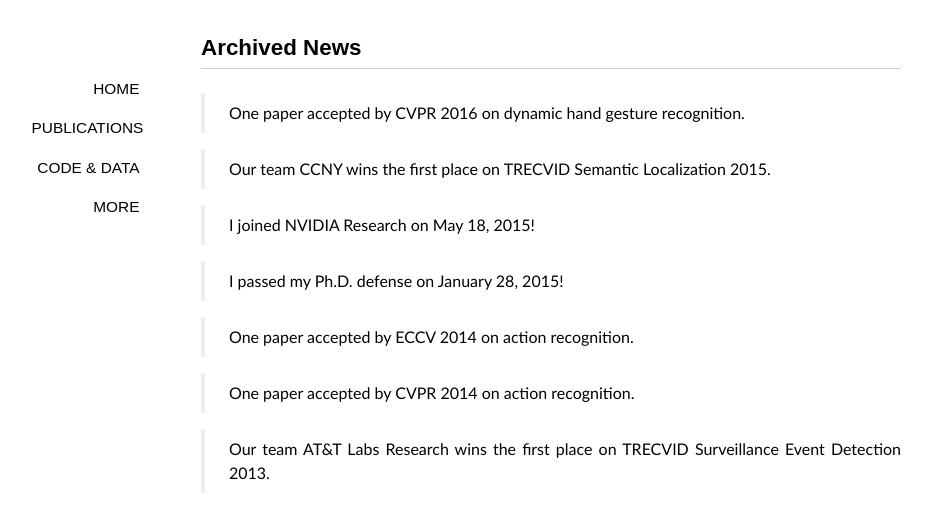
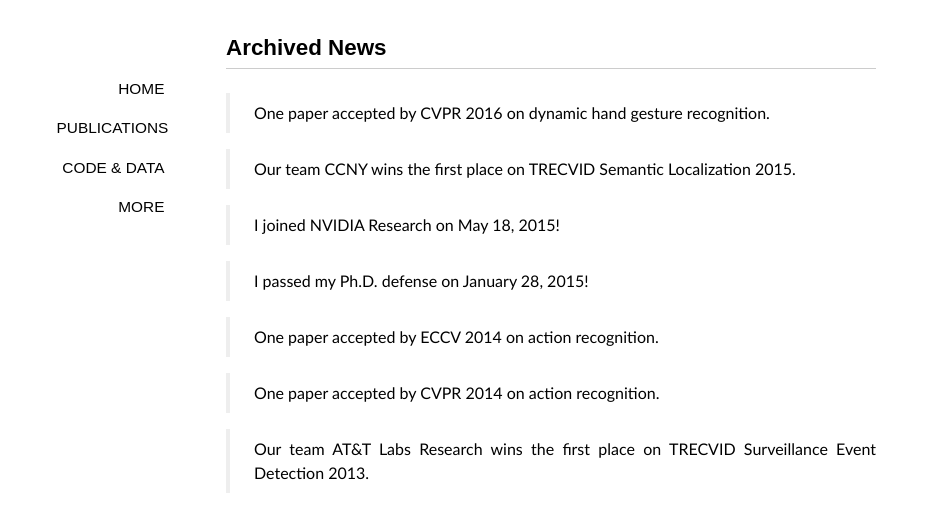
Before and after one commit to xiaodongyang/xiaodongyang.github.io, a Jekyll site: the page built from news.md, in a window 1280 px wide. Shown: the top 532 px of the page, without its empty margins (89-1020 px from the left). Built offline with Jekyll 4.4.1, drawn with Linux system fonts in a browser that asks for light colours; some web fonts are replaced.

Commit message:
Update style.css

```diff
--- a/media/css/style.css
+++ b/media/css/style.css
@@ -25,7 +25,7 @@
 blockquote{display:block;text-align:justify;border-left:4px solid #eeeeee;}
 blockquote{margin:1em 0em;padding-left:1.5em;}
 blockquote p{margin:0;padding:.5em 0;}
-#container{width:700px;margin:2em auto;display:block;padding:0 2em;}
+#container{width:650px;margin:2em auto;display:block;padding:0 2em;}
 .content{font-size:16px;line-height:24px;}
 .content h1{padding:.5em 0;}
 .content img{max-width:600px;display:block;margin:4px auto;-webkit-box-shadow:#999 1px 1px 4px;-moz-box-shadow:#999 1px 1px 4px;box-shadow:#999 1px 1px 4px;}
```
